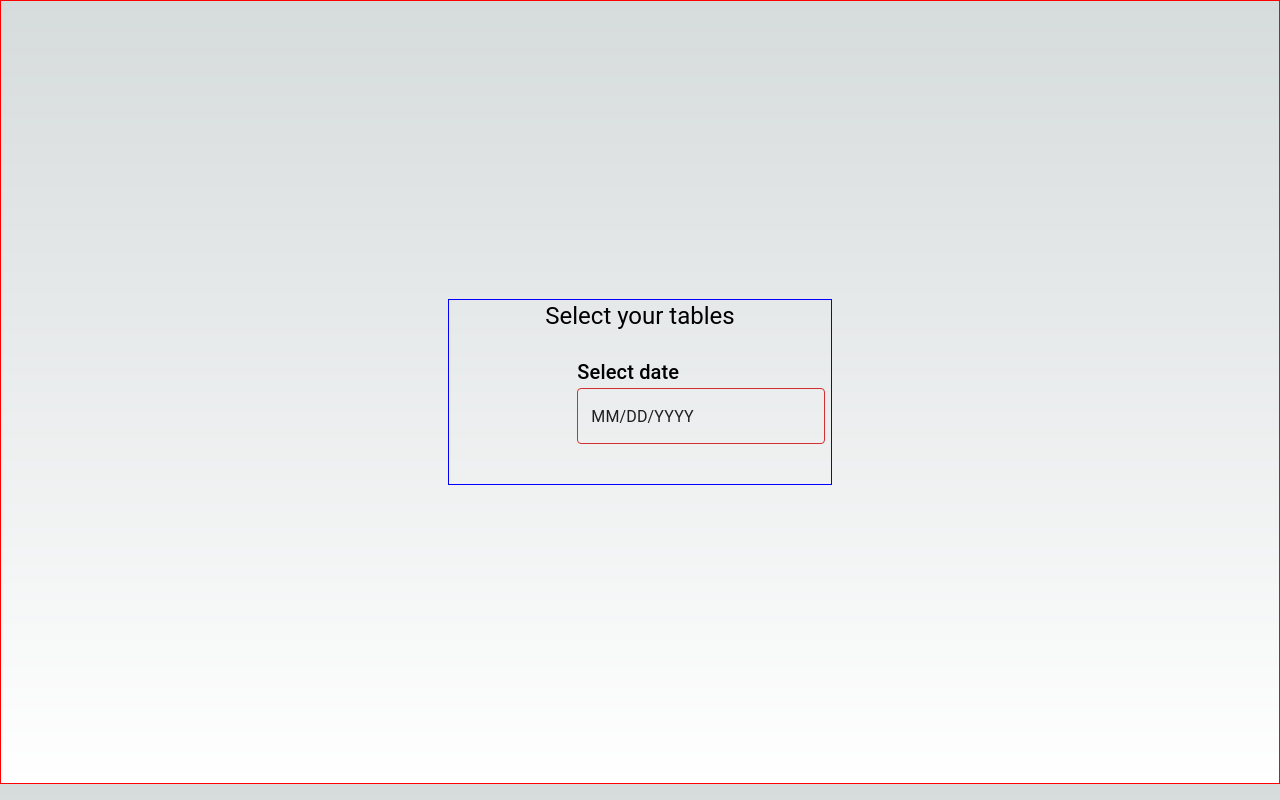
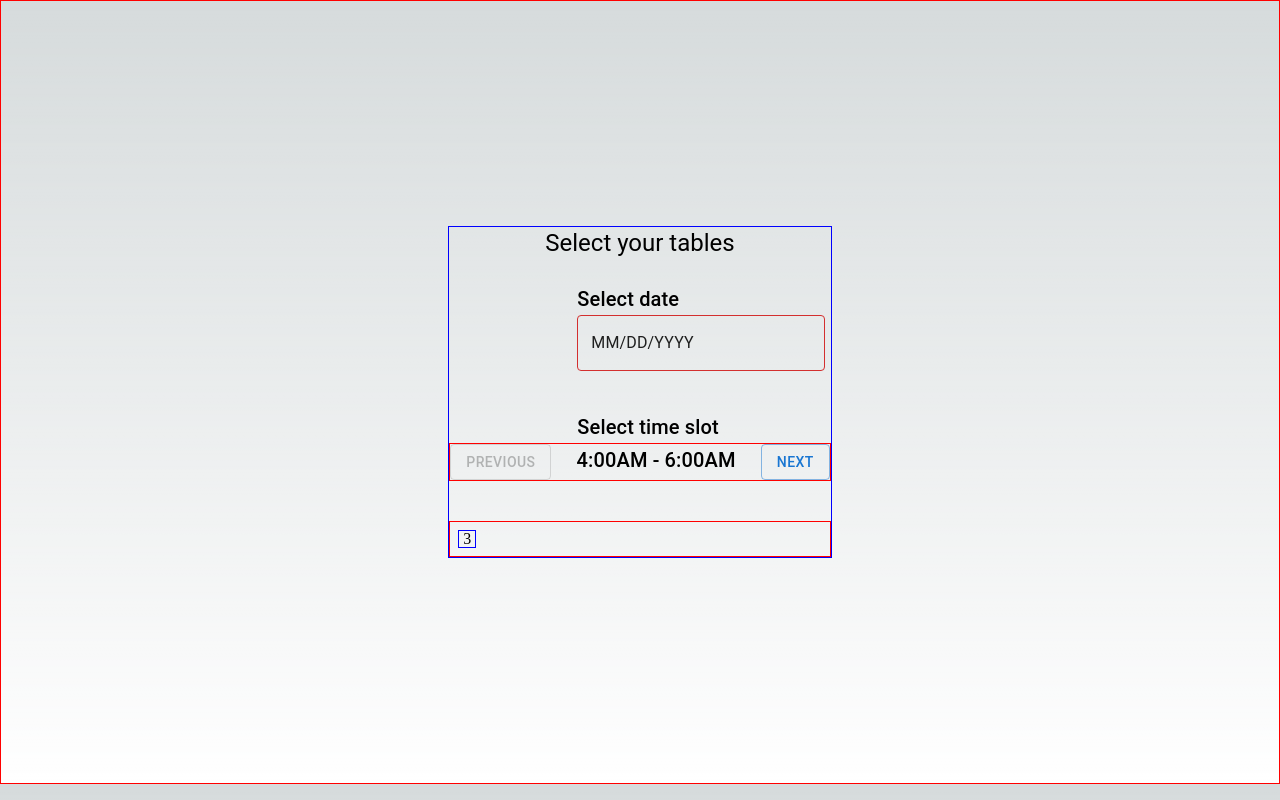
Before and after one commit to mayurigurav1997/library-booking, a Next.js app: page /Tables/tables in a window 1280 px wide. Built offline with nearby package versions, Linux system fonts and the light colour scheme.

Commit message:
slot started

```diff
--- a/package.json
+++ b/package.json
@@ -11,6 +11,7 @@
   "dependencies": {
     "@emotion/react": "^11.11.3",
     "@emotion/styled": "^11.11.0",
+    "@mui/icons-material": "^5.15.4",
     "@mui/material": "^5.15.4",
     "@mui/x-date-pickers": "^6.18.7",
     "@reduxjs/toolkit": "^2.0.1",
--- a/src/pages/Tables/tables.jsx
+++ b/src/pages/Tables/tables.jsx
@@ -6,6 +6,7 @@ import { LocalizationProvider } from '@mui/x-date-pickers/LocalizationProvider';
 import { DatePicker } from '@mui/x-date-pickers/DatePicker';
 import { useDispatch, useSelector } from 'react-redux';
 import { setSelectedDate, setSubmit } from '../feature/user/userSlice';
+// import { KeyboardBackspaceOutlinedIcon } from '@mui/icons-material';
 
 const Tables = () => {
     const [date, setDate] = useState("")
@@ -38,6 +39,17 @@ const Tables = () => {
         }
 
     }
+    const slotsTimings = ["4:00AM - 6:00AM", "6:00AM - 8:00AM", "8:00AM - 10:00AM", "10:00AM - 12:00AM", "12:00AM - 2:00PM", "2:00PM - 4:00PM", "4:00PM - 6:00PM", "6:00PM - 8:00PM", "8:00PM - 10:00PM"];
+    const [index, setIndex] = useState(0)
+    const [slot, setSlot] = useState(slotsTimings[index])
+    const handleSlotBack = () => {
+        setIndex(index => index - 1)
+        // setSlot(slotsTimings[index])
+    }
+    const handleSlotNext = () => {
+        setIndex(index + 1)
+
+    }
     useEffect(() => {
         // console.log(date, "date")
 
@@ -55,6 +67,19 @@ const Tables = () => {
                             onChange={(date) => handleDate(date)} />
                     </LocalizationProvider>
                 </Box>
+
+                <Typography variant="h6" sx={{ ml: 16 }}>Select time slot</Typography>
+                <Box sx={{ mb: 5, display: "flex", justifyContent: "space-between" }} border="1px solid red">
+                    <Button variant="outlined" onClick={handleSlotBack} disabled={slotsTimings[index] == "4:00AM - 6:00AM"}>
+                        Previous
+                    </Button>
+                    <Typography variant="h6" >{slotsTimings[index]}</Typography>
+                    <Button variant="outlined" onClick={handleSlotNext} disabled={slotsTimings[index] == "8:00PM - 10:00PM"}>Next</Button>
+                </Box>
+
+                <Box sx={{ p: 1 }} border="1px solid red">
+                    {<Box sx={{ width: "18px", height: "18px", display: "flex", justifyContent: "center", alignItems: "center" }} border="1px solid blue">3</Box>}
+                </Box>
             </Box>
         </Box>
     )
```
Also changed, not shown: 1 other file (tests, documents, lock files or other folders).
